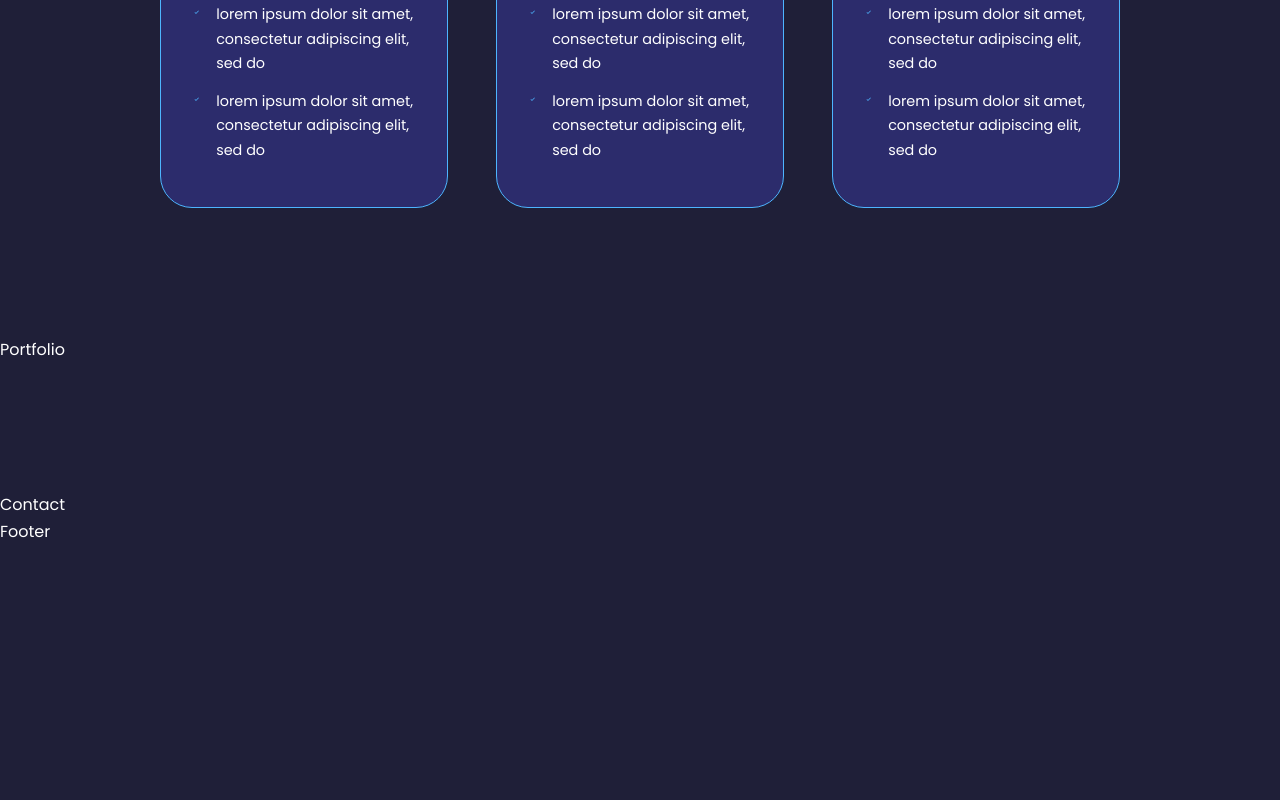
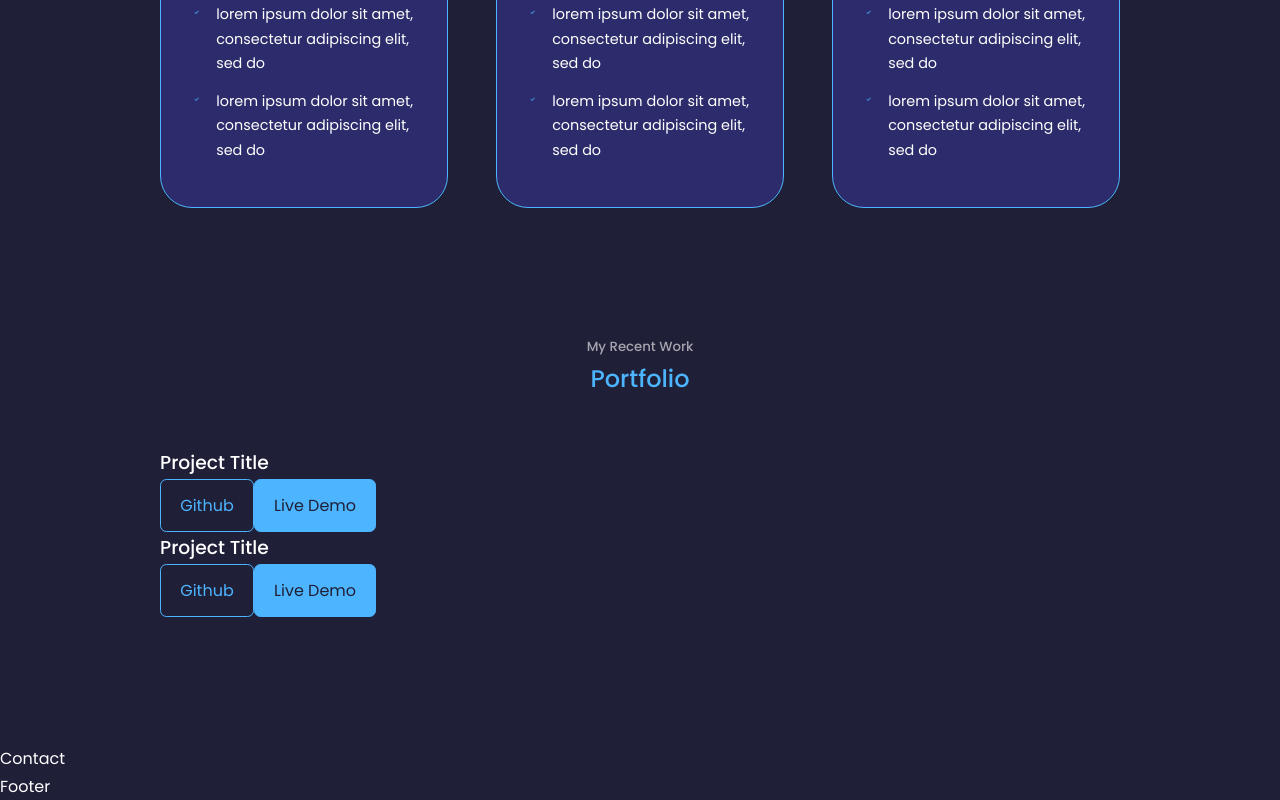
Before and after one commit to osama-su/osama-su.github.io, a React (Create React App) app: page / in a window 1280 px wide. Shown: the part 2751-3551 px from the top of the page. Before the commit the page ends 3297 px from the top, so only its background shows below. Built offline with nearby package versions, Linux system fonts and the light colour scheme.

Commit message:
portfolio component

```diff
--- a/src/components/portfolio/Portfolio.jsx
+++ b/src/components/portfolio/Portfolio.jsx
@@ -2,7 +2,44 @@ import React from "react";
 import "./portfolio.css";
 
 const Portfolio = () => {
-  return <section id="portfolio">Portfolio</section>;
+  return (
+    <section id="portfolio">
+      <h5>My Recent Work</h5>
+      <h2>Portfolio</h2>
+      <div className="container portfolio-container">
+        <article className="portfolio-item">
+          <div className="portfolio-item-image"></div>
+          <h3>Project Title</h3>
+          <a href="https://github.com/osama-su/2048-clone" className="btn">
+            Github
+          </a>
+          <a
+            href="https://osamaahmed.me/2048-clone"
+            target="_blank"
+            rel="noopener noreferrer"
+            className="btn btn-primary"
+          >
+            Live Demo
+          </a>
+        </article>
+        <article className="portfolio-item">
+          <div className="portfolio-item-image"></div>
+          <h3>Project Title</h3>
+          <a href="https://github.com/osama-su/portfolio-v0.1" className="btn">
+            Github
+          </a>
+          <a
+            href="https://osamaahmed.me/portfolio-v0.1"
+            target="_blank"
+            rel="noopener noreferrer"
+            className="btn btn-primary"
+          >
+            Live Demo
+          </a>
+        </article>
+      </div>
+    </section>
+  );
 };
 
 export default Portfolio;
```
